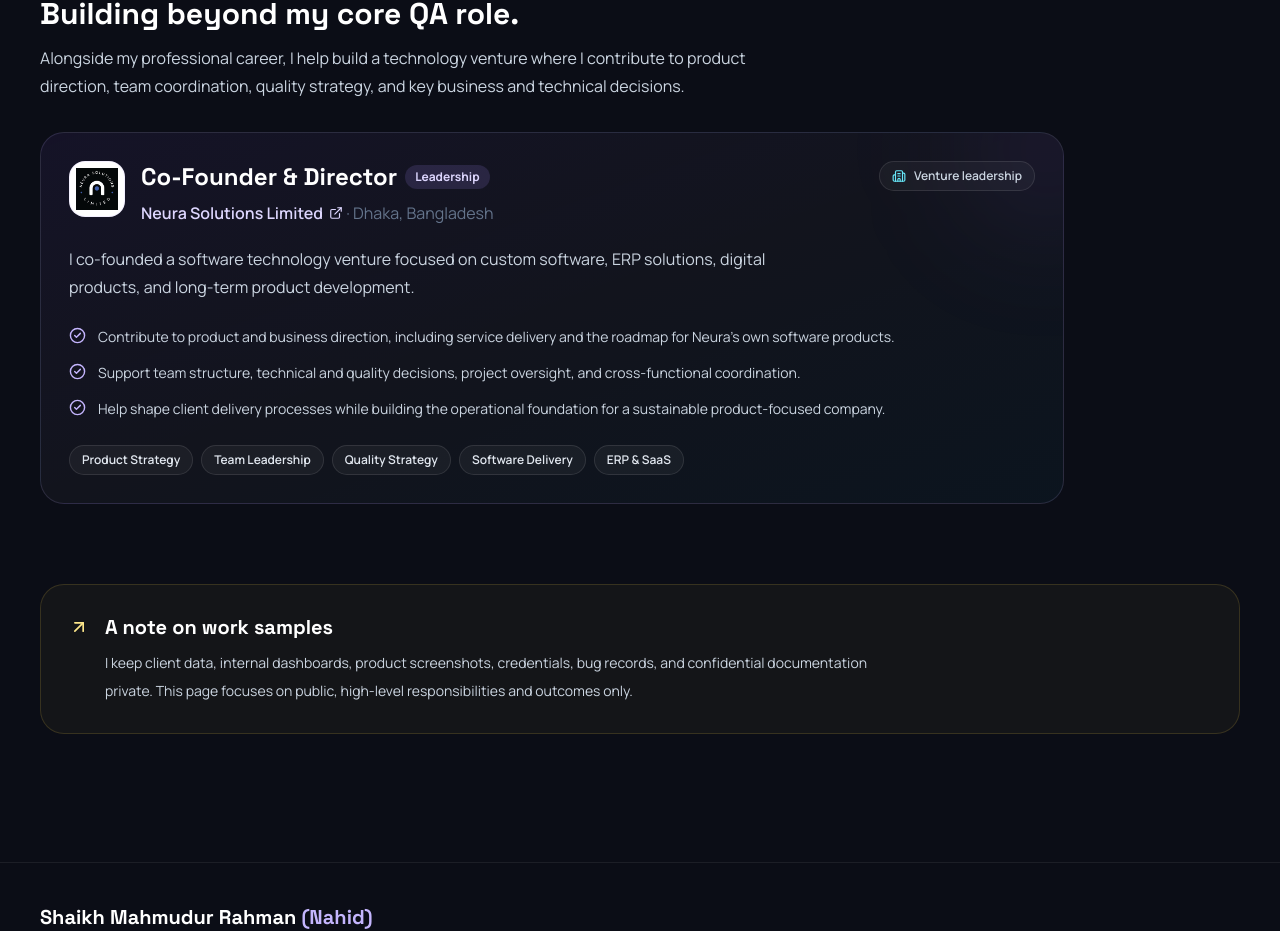
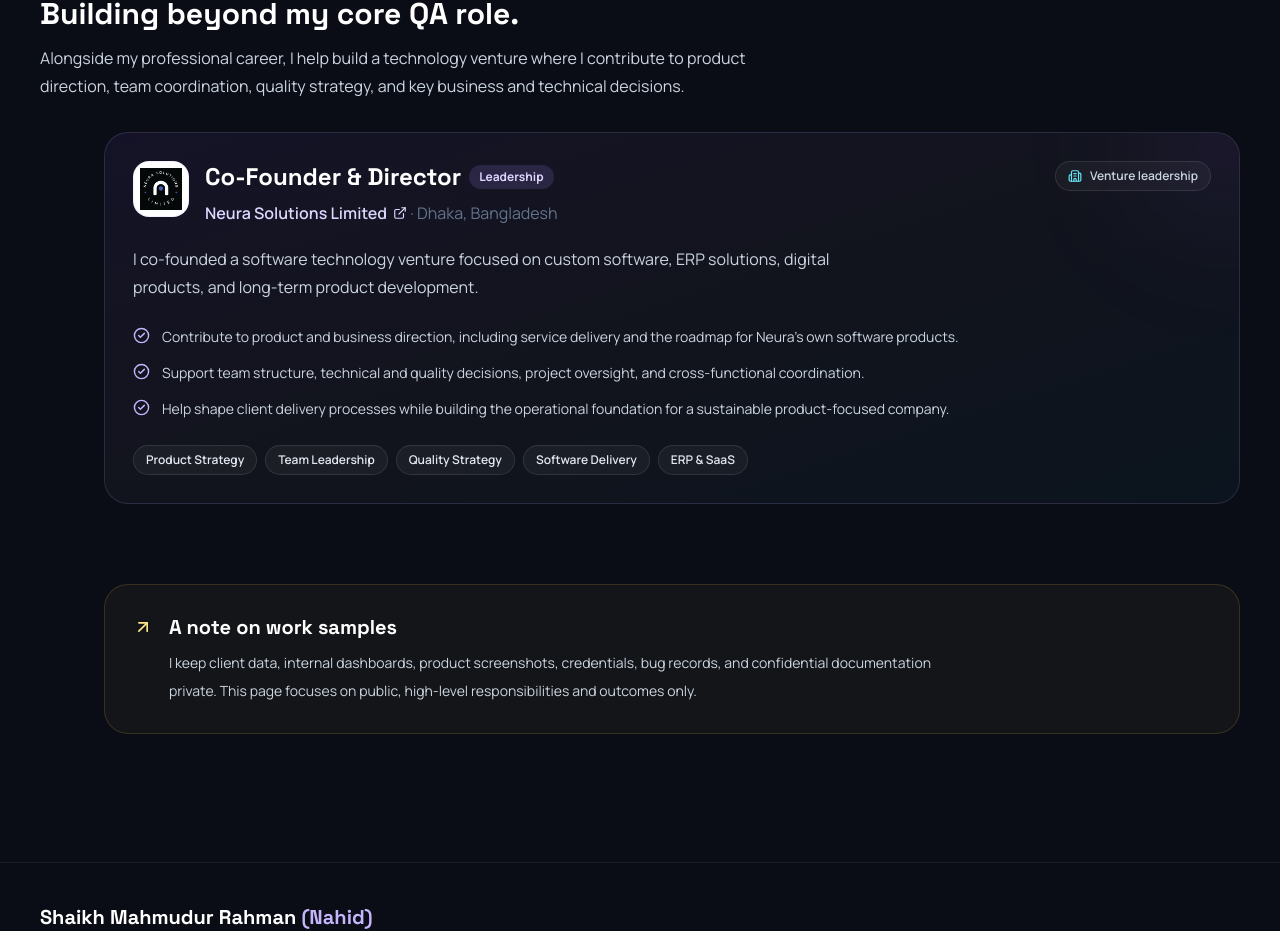
Before and after one commit to Nahid-Rahman/Nahid-Rahman.github.io, a React (Vite) app: page /experience in a window 1280 px wide. Shown: the part 2388-3319 px from the top of the page. Built offline with nearby package versions, Linux system fonts and the light colour scheme; no server answers; the database is empty.

Commit message:
Update layout structure in ExperiencePage
Refactor layout structure for ExperiencePage component.

```diff
--- a/src/pages/ExperiencePage.tsx
+++ b/src/pages/ExperiencePage.tsx
@@ -149,7 +149,7 @@ export function ExperiencePage() {
           </p>
         </div>
 
-        <div className="max-w-5xl">
+        <div className="w-full pl-12 sm:pl-16">
           <article className="relative overflow-hidden rounded-3xl border border-violet-300/15 bg-gradient-to-br from-violet-500/[.08] via-white/[.03] to-cyan-400/[.04] p-6 transition hover:border-violet-300/25 sm:p-7">
             <div className="pointer-events-none absolute -right-16 -top-16 h-40 w-40 rounded-full bg-violet-500/10 blur-3xl" />
 
@@ -226,6 +226,7 @@ export function ExperiencePage() {
       </section>
 
       <section className="container-wide pb-16">
+        <div className="pl-12 sm:pl-16">
         <div className="rounded-3xl border border-amber-300/15 bg-amber-300/[.04] p-6 sm:p-7">
           <div className="flex gap-4">
             <ArrowUpRight className="mt-1 shrink-0 text-amber-200" size={20} />
@@ -238,10 +239,11 @@ export function ExperiencePage() {
                 bug records, and confidential documentation private. This page focuses on
                 public, high-level responsibilities and outcomes only.
               </p>
-            </div>
-          </div>
-        </div>
-      </section>
+              </div>
+    </div>
+  </div>
+</div>
+</section>
     </>
   )
 }
```
